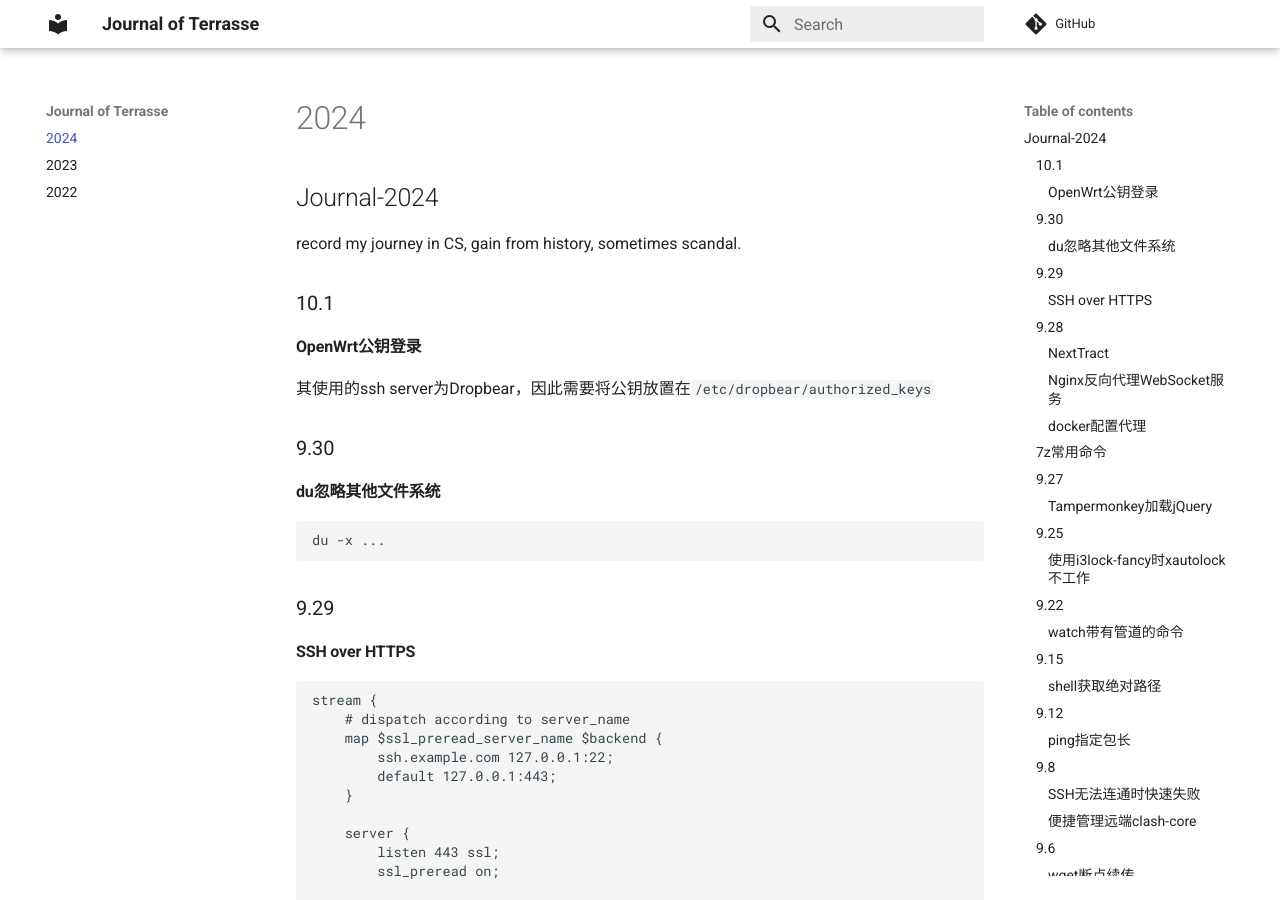
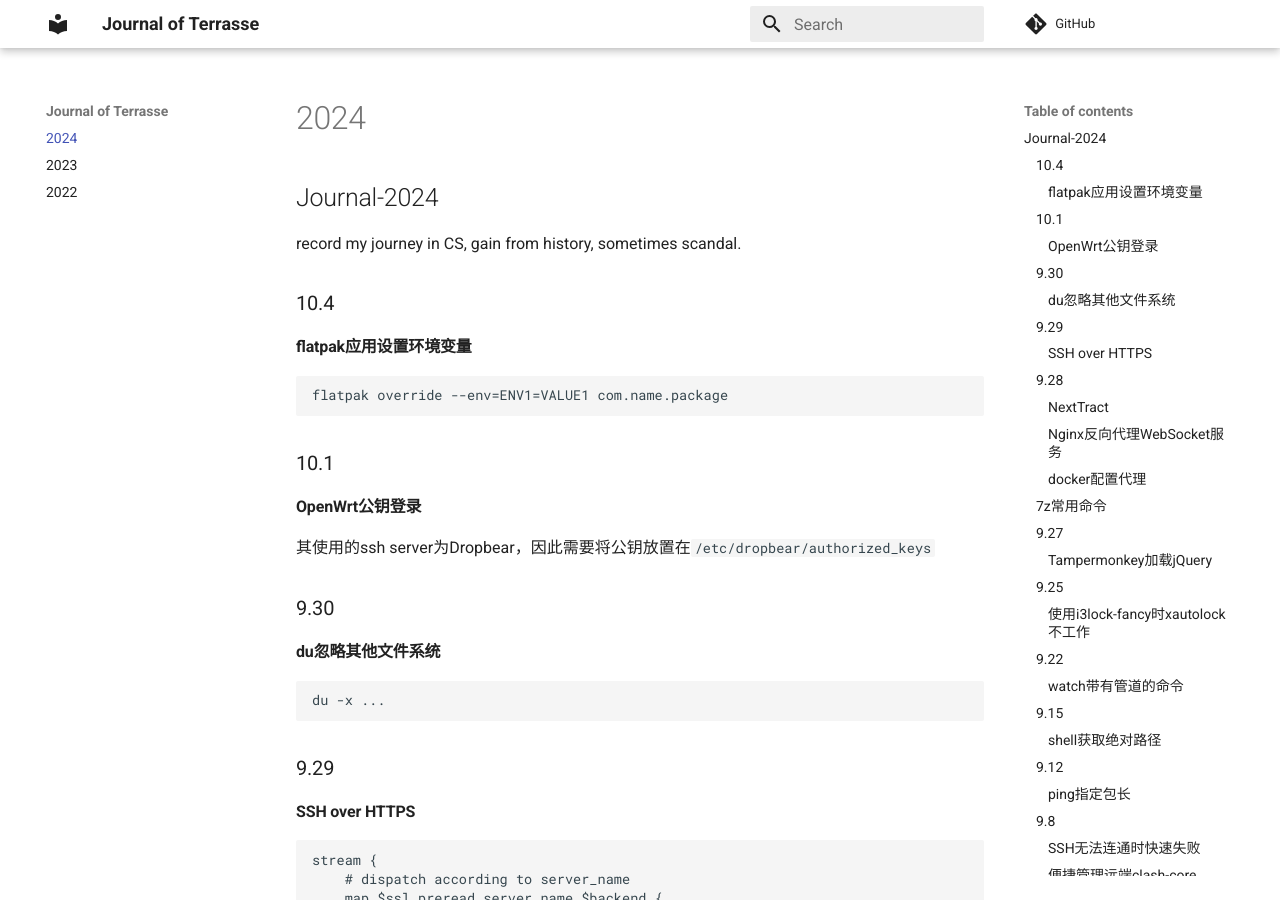
Before and after one commit to Jerry-Terrasse/journal, an MkDocs documentation site: the page built from docs/2024.md, in a window 1280 px wide and 900 px high. Built offline with MkDocs 1.6.1 and Material for MkDocs 9.7.7, drawn with Linux system fonts in a browser that asks for light colours; comment, search, counter and statistics services are not loaded.

Commit message:
update (Fri Oct  4 05:19:23 PM CST 2024)

````diff
--- a/docs/2024.md
+++ b/docs/2024.md
@@ -1,6 +1,14 @@
 ## Journal-2024
 
 record my journey in CS, gain from history, sometimes scandal.
+
+### 10.4
+
+#### flatpak应用设置环境变量
+
+```shell
+flatpak override --env=ENV1=VALUE1 com.name.package
+```
 
 ### 10.1
 
````
